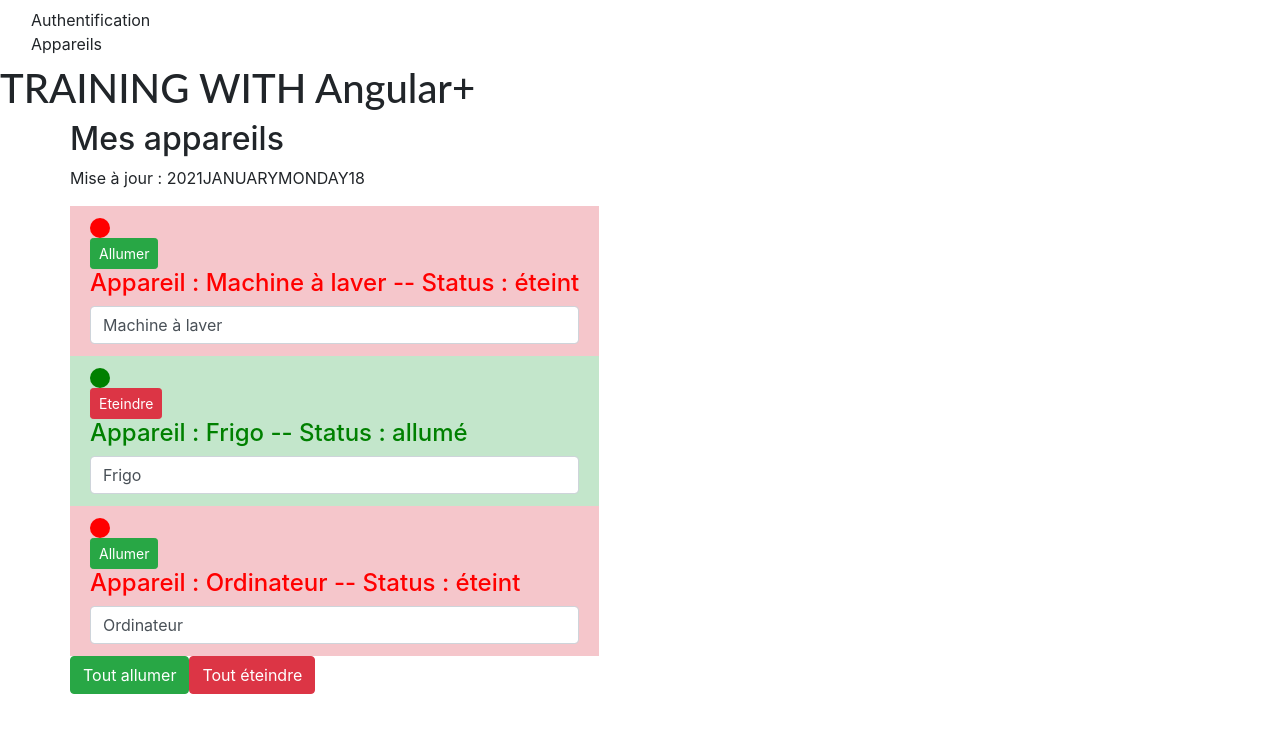
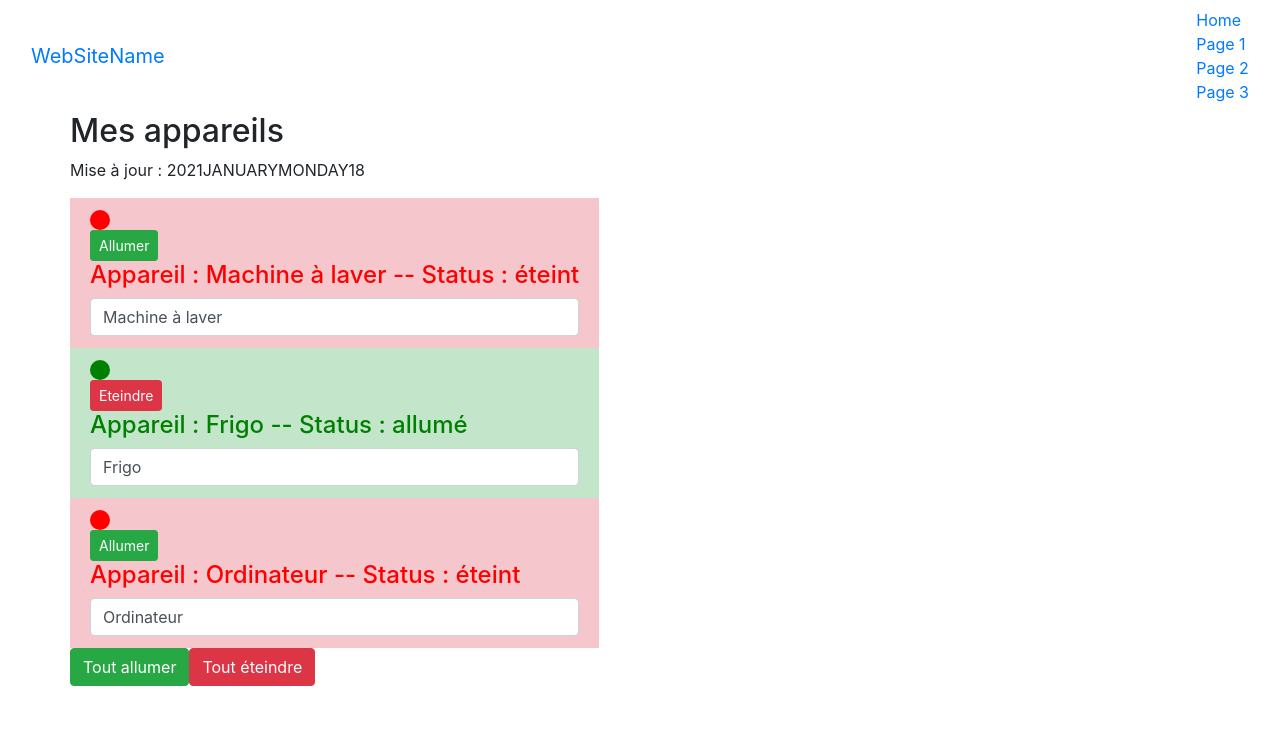
Before and after one commit to KAISCHIHAOUI/angular-tuto-one, an Angular app: page / in a window 1280 px wide. Shown: the top 732 px of the page. Built offline with nearby package versions, Linux system fonts and the light colour scheme.

Commit message:
1 file modified

```diff
--- a/src/app/app.component.html
+++ b/src/app/app.component.html
@@ -1,15 +1,18 @@
-<nav class="navbar navbar-default">
+<nav class="navbar navbar-inverse">
 	<div class="container-fluid">
-		<div class="navbar-collapse">
-			<ul class="nav navbar-nav">
-				<li><a routeLink="auth">Authentification</a></li>
-				<li><a routeLink="appareils">Appareils</a></li>
-			</ul>
+		<div class="navbar-header">
+			<a class="navbar-brand" href="#">WebSiteName</a>
 		</div>
+		<ul class="nav navbar-nav">
+			<li class="active"><a href="#">Home</a></li>
+			<li><a href="#">Page 1</a></li>
+			<li><a href="#">Page 2</a></li>
+			<li><a href="#">Page 3</a></li>
+		</ul>
 	</div>
 </nav>
 
-<hello name="{{ name }}"></hello>
+
 
 <div class="container">
 	<div class="row">
```
